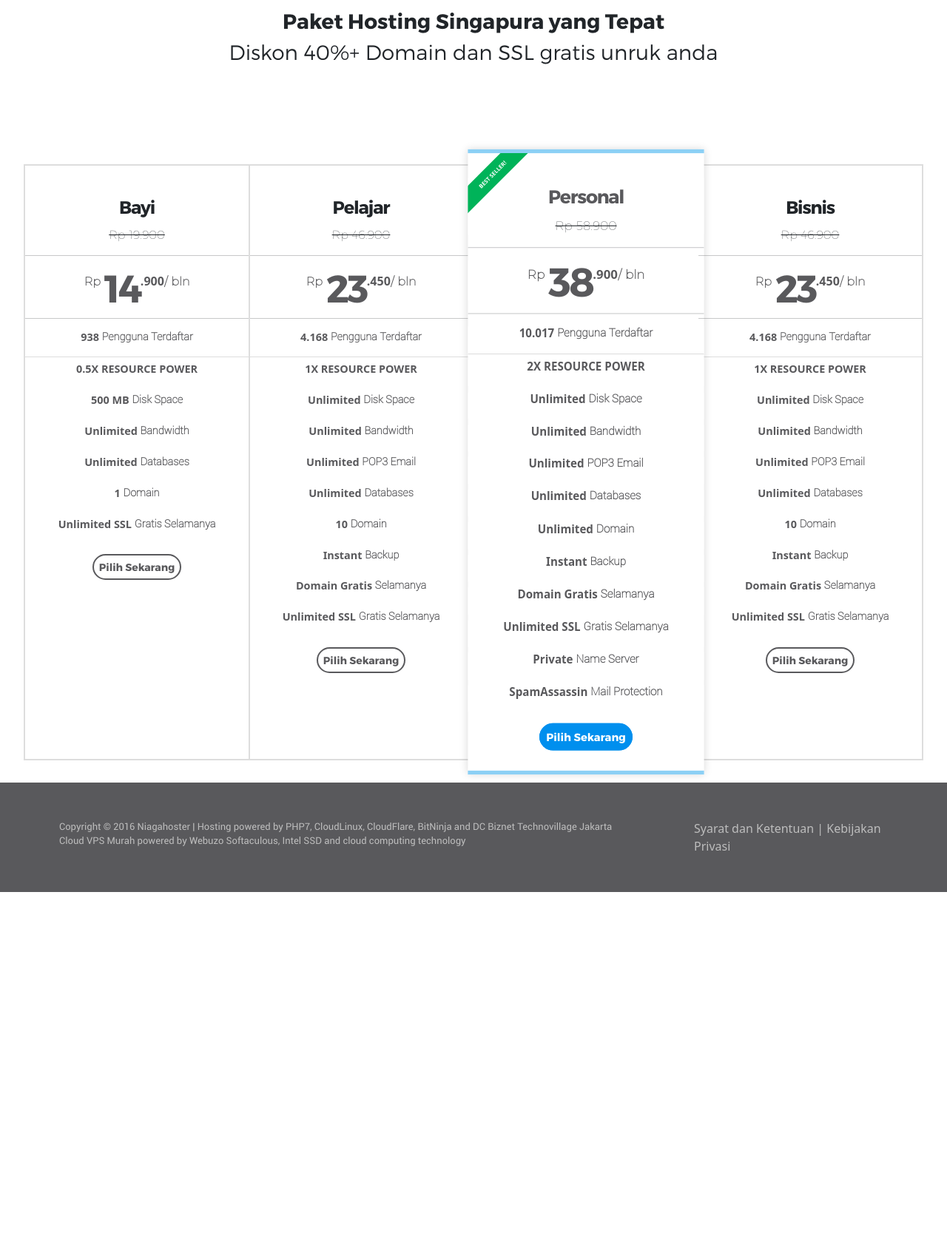
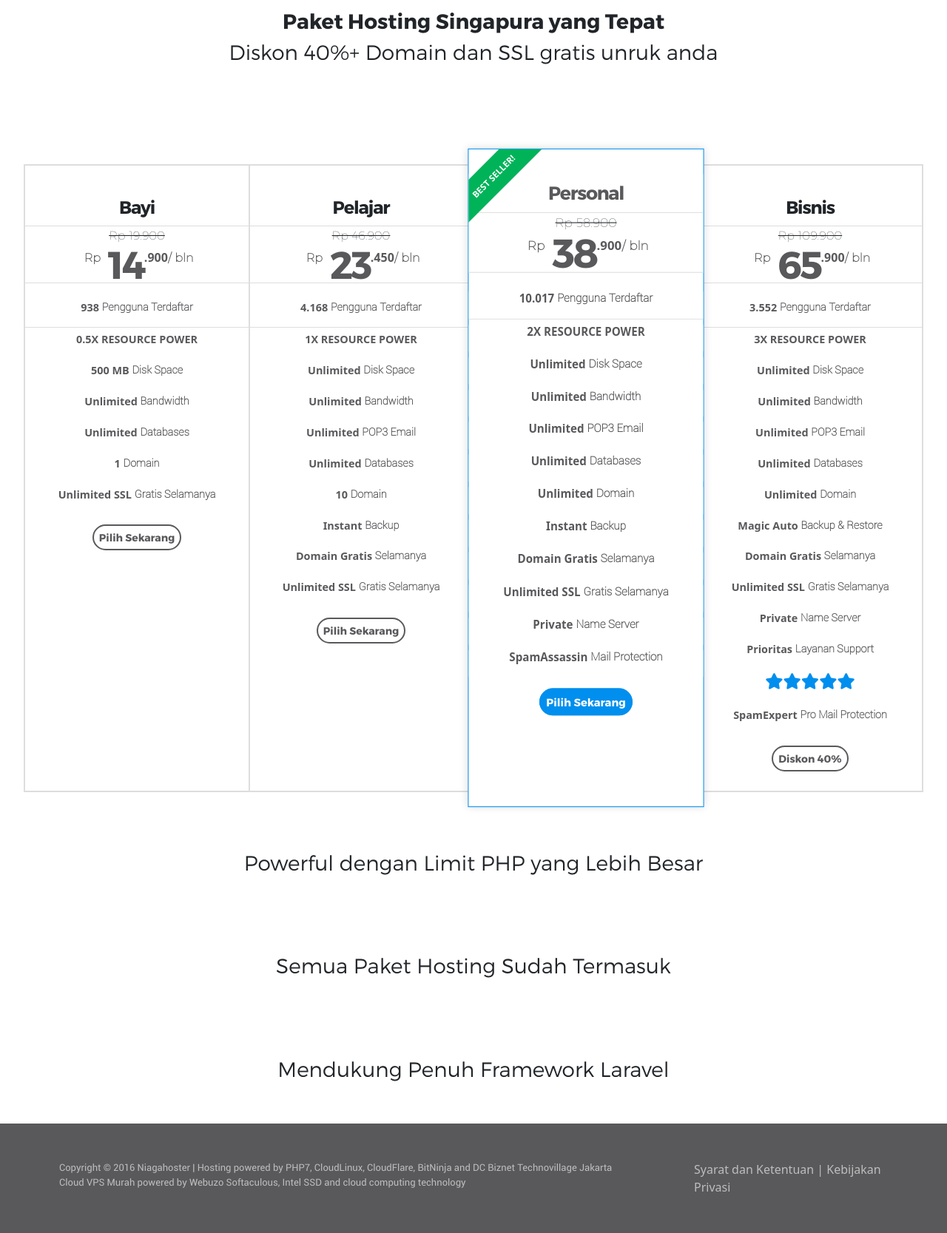
Before and after one commit to leonferdian/frontend-test-master, a PHP site: page / in a window 1280 px wide. Shown: the part 1082-2749 px from the top of the page at 74% size. Before the commit the page ends 2288 px from the top, so only its background shows below. Run offline with PHP 8.4, Linux system fonts and the light colour scheme; some libraries are stand-ins or nearby versions.

Commit message:
update magrib

```diff
--- a/assets/css/style.css
+++ b/assets/css/style.css
@@ -114,6 +114,10 @@ li.list-feature {
     padding: 50px;
 }
 
+.basic-line {
+  margin-bottom: 50px;
+}
+
 /* --- Pricing Plans --- */
 
 .pricing-plans {
@@ -158,6 +162,7 @@ li.list-feature {
   }
 
   .plan-title {
+    border-bottom: 1px solid #DDD;
     font-family: 'Montserrat-bold';
     background-color: white;
     font-size: 24px;
@@ -167,9 +172,12 @@ li.list-feature {
     /* text-transform: uppercase; */
   }
 
+  .diskon-price {
+    padding: 5px;
+  }
+
   .line {
-      height: 0.1em;
-      background-color: #59595c;
+    border-bottom: 1px solid #DDD;
   }
 
   .plan-cost {
@@ -274,18 +282,25 @@ li.list-feature {
     color: #59595c;
   }
 
+  .btn-plan:hover {
+    color: #59595c;
+  }
+
   .cta {
     background-color: #008fee;
     color: white;
     border-color: #008fee;
   }
 
+  .stared {
+    color: #008fee;
+  }
+
   .featured-plan {
     background-color: #ffffff;
-    border-top: 5px solid #8cd0f5;
-    border-right: 0 solid transparent;
-    border-bottom: 5px solid #8cd0f5;
-    border-left: 0 solid transparent;
+    border: 1.5px solid #008fee;
+    /* border-right: 0 solid transparent;
+    border-left: 0 solid transparent; */
     box-shadow: 0 0 10px rgba(0, 0, 0, 0.15);
     overflow: hidden;
     /* //order: -1; */
@@ -298,6 +313,8 @@ li.list-feature {
   }
 
   .featured-ribbon {
+    padding: 7px;
+    font-size: 0.7em;
     width: 200px;
     background: #00b359;
     position: absolute;
@@ -478,7 +495,7 @@ li.list-feature {
     }
 
     .featured-ribbon {
-      font-size: 0.45em;
+      font-size: 0.7em;
       left: -68px;
       line-height: 25px;
     }
--- a/templates/body-content.html
+++ b/templates/body-content.html
@@ -34,12 +34,10 @@
                         <div class="actual-price">
                             <del class="Montserrat-Hairline">Rp&nbsp;19.900</del>
                         </div>
-                        <hr>
-                        <div class="plan-cost">
-                            <br>
-                            <p class="Montserrat-Hairline">Rp&nbsp;</p><p class="plan-price">14</p><p>.900</p><p class="Montserrat-Hairline">/ bln<p>
+                        <div class="plan-cost line">
+                            <p class="Montserrat-Hairline diskon-price">Rp&nbsp;</p><p class="plan-price">14</p><p>.900</p><p class="Montserrat-Hairline">/ bln<p>
                         </div>
-                        <hr>
+                        <br>
                         <ul class="plan-features">
                             <li><div class="plan-cost"><p>938&nbsp;</p><p class="Roboto-Thin">Pengguna Terdaftar</p></div></li>
                             <li><div class="plan-cost upperchase"><p>0.5X Resource Power</p></div></li>
@@ -57,12 +55,10 @@
                         <div class="actual-price">
                             <del class="Montserrat-Hairline">Rp&nbsp;46.900</del>
                         </div>
-                        <hr>
-                        <div class="plan-cost">
-                            <br>
-                            <p class="Montserrat-Hairline">Rp&nbsp;</p><p class="plan-price">23</p><p>.450</p><p class="Montserrat-Hairline">/ bln<p>
+                        <div class="plan-cost line">
+                            <p class="Montserrat-Hairline diskon-price">Rp&nbsp;</p><p class="plan-price">23</p><p>.450</p><p class="Montserrat-Hairline">/ bln<p>
                         </div>
-                        <hr>
+                        <br>
                         <ul class="plan-features">
                             <li><div class="plan-cost"><p>4.168&nbsp;</p><p class="Roboto-Thin">Pengguna Terdaftar</p></div></li>
                             <li><div class="plan-cost upperchase"><p>1X Resource Power</p></div></li>
@@ -84,12 +80,10 @@
                         <div class="actual-price">
                             <del class="Montserrat-Hairline">Rp&nbsp;58.900</del>
                         </div>
-                        <hr>
-                        <div class="plan-cost">
-                            <br>
-                            <p class="Montserrat-Hairline">Rp&nbsp;</p><p class="plan-price">38</p><p>.900</p><p class="Montserrat-Hairline">/ bln<p>
+                        <div class="plan-cost line">
+                            <p class="Montserrat-Hairline diskon-price">Rp&nbsp;</p><p class="plan-price">38</p><p>.900</p><p class="Montserrat-Hairline">/ bln<p>
                         </div>
-                        <hr>
+                        <br>
                         <ul class="plan-features">
                             <li><div class="plan-cost"><p>10.017&nbsp;</p><p class="Roboto-Thin">Pengguna Terdaftar</p></div></li>
                             <li><div class="plan-cost upperchase"><p>2X Resource Power</p></div></li>
@@ -110,30 +104,41 @@
                     <div class="pricing-plan">
                         <h2 class="plan-title">Bisnis</h2>
                         <div class="actual-price">
-                            <del class="Montserrat-Hairline">Rp&nbsp;46.900</del>
+                            <del class="Montserrat-Hairline">Rp&nbsp;109.900</del>
                         </div>
-                        <hr>
-                        <div class="plan-cost">
-                            <br>
-                            <p class="Montserrat-Hairline">Rp&nbsp;</p><p class="plan-price">23</p><p>.450</p><p class="Montserrat-Hairline">/ bln<p>
+                        <div class="plan-cost line">
+                            <p class="Montserrat-Hairline diskon-price">Rp&nbsp;</p><p class="plan-price">65</p><p>.900</p><p class="Montserrat-Hairline">/ bln<p>
                         </div>
-                        <hr>
+                        <br>
                         <ul class="plan-features">
-                            <li><div class="plan-cost"><p>4.168&nbsp;</p><p class="Roboto-Thin">Pengguna Terdaftar</p></div></li>
-                            <li><div class="plan-cost upperchase"><p>1X Resource Power</p></div></li>
+                            <li><div class="plan-cost"><p>3.552&nbsp;</p><p class="Roboto-Thin">Pengguna Terdaftar</p></div></li>
+                            <li><div class="plan-cost upperchase"><p>3X Resource Power</p></div></li>
                             <li><div class="plan-cost"><p>Unlimited&nbsp;</p><p class="Roboto-Thin">Disk Space</p></div></li>
                             <li><div class="plan-cost"><p>Unlimited&nbsp;</p><p class="Roboto-Thin">Bandwidth</p></div></li>
                             <li><div class="plan-cost"><p>Unlimited&nbsp;</p><p class="Roboto-Thin">POP3 Email</p></div></li>
                             <li><div class="plan-cost"><p>Unlimited&nbsp;</p><p class="Roboto-Thin">Databases</p></div></li>
-                            <li><div class="plan-cost"><p>10&nbsp;</p><p class="Roboto-Thin">Domain</p></div></li>
-                            <li><div class="plan-cost"><p>Instant&nbsp;</p><p class="Roboto-Thin">Backup</p></div></li>
+                            <li><div class="plan-cost"><p>Unlimited&nbsp;</p><p class="Roboto-Thin">Domain</p></div></li>
+                            <li><div class="plan-cost"><p>Magic Auto&nbsp;</p><p class="Roboto-Thin">Backup & Restore</p></div></li>
                             <li><div class="plan-cost"><p>Domain Gratis&nbsp;</p><p class="Roboto-Thin">Selamanya</p></div></li>
                             <li><div class="plan-cost"><p>Unlimited SSL&nbsp;</p><p class="Roboto-Thin">Gratis Selamanya</p></div></li>
+                            <li><div class="plan-cost"><p>Private&nbsp;</p><p class="Roboto-Thin">Name Server</p></div></li>
+                            <li><div class="plan-cost"><p>Prioritas&nbsp;</p><p class="Roboto-Thin">Layanan Support</p></div></li>
+                            <li><div class="plan-cost"><p class="Roboto-Thin stared"><i class="fa fa-star"></i><i class="star fa fa-star"></i><i class="star fa fa-star"></i><i class="star fa fa-star"></i><i class="star fa fa-star"></i></p></div></li>
+                            <li><div class="plan-cost"><p>SpamExpert&nbsp;</p><p class="Roboto-Thin">Pro Mail Protection</p></div></li>
                         </ul>
-                        <a class="btn-plan" href="">Pilih Sekarang</a>
+                        <a class="btn-plan" href="">Diskon 40%</a>
                     </div>
                 </div>
             </section>
         </div>
+        <div class="col-md-12 mt-5 basic-line">
+            <h3 class="mid-offer-bottom text-center">Powerful dengan Limit PHP yang Lebih Besar</h3>
+        </div>
+        <div class="col-md-12 mt-5 basic-line">
+            <h3 class="mid-offer-bottom text-center">Semua Paket Hosting Sudah Termasuk</h3>
+        </div>
+        <div class="col-md-12 mt-5 basic-line">
+            <h3 class="mid-offer-bottom text-center">Mendukung Penuh Framework Laravel</h3>
+        </div>
     </div>
 </div>
```
